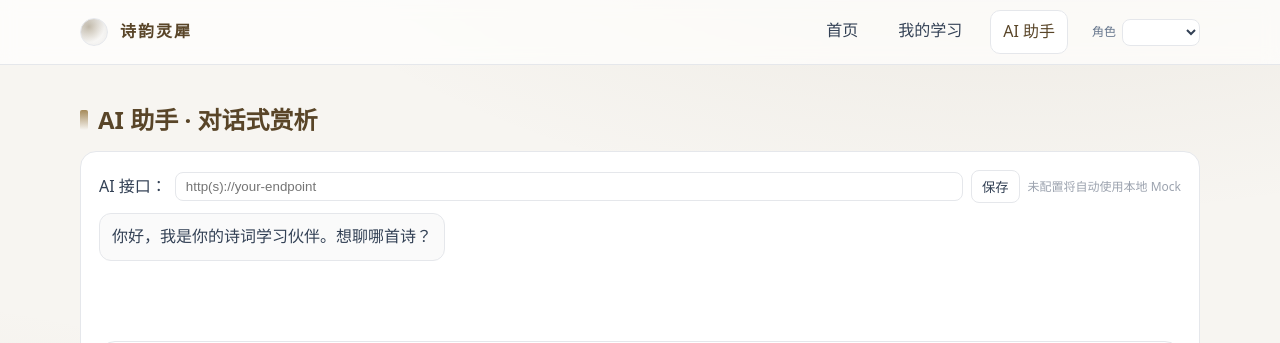
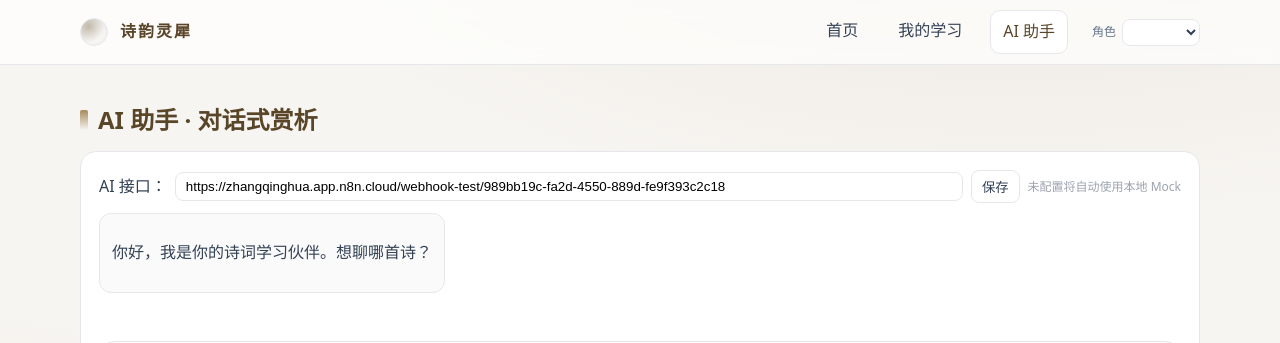
Before and after one commit to 3457124045zqh-netizen/poems, a Vue app: page /assistant in a window 1280 px wide. Shown: the top 343 px of the page. Built offline with nearby package versions, Linux system fonts and the light colour scheme; no server answers; the database is empty; sample sign-in values are in the browser's storage.

Commit message:
连接ai

```diff
--- a/package.json
+++ b/package.json
@@ -12,6 +12,8 @@
     "preview": "vite preview"
   },
   "dependencies": {
+    "dompurify": "^3.3.0",
+    "marked": "^16.4.1",
     "pinia": "^2.3.1",
     "vue": "^3.5.22",
     "vue-router": "^4.4.5"
--- a/src/views/Assistant.vue
+++ b/src/views/Assistant.vue
@@ -1,6 +1,8 @@
 <script setup>
 import { ref, onMounted } from 'vue'
 import { listAIResponses } from '../api/supabase'
+import { marked } from 'marked'
+import DOMPurify from 'dompurify'
 
 const messages = ref([
   { role: 'ai', text: '你好，我是你的诗词学习伙伴。想聊哪首诗？' }
@@ -10,10 +12,76 @@ const aiLogs = ref([])
 onMounted(async () => {
   try { aiLogs.value = await listAIResponses(5) } catch {}
 })
-const API_URL = (typeof localStorage !== 'undefined' && localStorage.getItem('AI_API')) || ''
-const apiInput = ref(API_URL)
+const DEFAULT_N8N_URL = 'https://zhangqinghua.app.n8n.cloud/webhook-test/989bb19c-fa2d-4550-889d-fe9f393c2c18'
+const apiInput = ref((typeof localStorage !== 'undefined' && localStorage.getItem('AI_API')) || DEFAULT_N8N_URL)
 function saveApi() {
   try { localStorage.setItem('AI_API', apiInput.value || '') } catch {}
+}
+
+function formatReply(data) {
+  try {
+    // 如果是纯字符串，尝试解析为 JSON
+    if (typeof data === 'string') {
+      const textTrim = data.trim();
+      if ((textTrim.startsWith('{') && textTrim.endsWith('}')) || (textTrim.startsWith('[') && textTrim.endsWith(']'))) {
+        const parsed = JSON.parse(textTrim);
+        return formatReply(parsed);
+      }
+      // 去除常见转义换行/制表符
+      return textTrim.replace(/\\n/g, '\n').replace(/\\t/g, '  ').replace(/\\"/g, '"');
+    }
+    // 兼容数组返回：如 [ { output: "..." } ]
+    if (Array.isArray(data)) {
+      const first = data[0]
+      if (first && (first.output || first.reply || first.answer)) {
+        return String(first.output || first.reply || first.answer)
+          replace(/\\\\n/g, '\n')
+         .replace(/\\\\t/g, '  ')
+         .replace(/\\\\"/g, '"');
+      }
+      // 若为字符串数组，拼接
+      const merged = data.map(item => (typeof item === 'string' ? item : JSON.stringify(item))).join('');
+      return merged
+        .replace(/\\n/g, '\n')
+        .replace(/\\t/g, '  ')
+        .replace(/\\"/g, '"');
+
+    }
+
+    // 常见字段提取
+    const candidates = [
+      data?.output, data?.reply, data?.answer,
+      data?.data?.output, data?.data?.reply, data?.data?.answer,
+      data?.choices?.[0]?.message?.content,
+      data?.response?.analysis, data?.response?.text, data?.response
+    ].filter(Boolean);
+
+    let text = candidates.length ? candidates[0] : '';
+    if (typeof text !== 'string') text = JSON.stringify(text);
+
+    return (text || '')
+      .replace(/\\n/g, '\n')
+      .replace(/\\t/g, '  ')
+      .replace(/\\"/g, '"');
+  } catch {
+    return (typeof data === 'string' ? data : JSON.stringify(data))
+      .replace(/\\n/g, '\n')
+      .replace(/\\t/g, '  ')
+      .replace(/\\"/g, '"');
+  }
+}
+
+function renderMd(text) {
+  try {
+    const html = marked.parse(typeof text === 'string' ? text : JSON.stringify(text), {
+      gfm: true,
+      breaks: true
+    })
+    const safe = DOMPurify.sanitize(html)
+    return safe && safe.trim() ? safe : String(text || '')
+  } catch {
+    return String(text || '')
+  }
 }
 
 function send() {
@@ -21,16 +89,33 @@ function send() {
   if (!text) return
   messages.value.push({ role: 'user', text })
   input.value = ''
-  // 优先尝试后端接口，失败则使用本地 Mock
-  if (API_URL) {
-    fetch(API_URL, {
+  // 优先尝试后端接口（n8n Webhook），失败则使用本地 Mock
+  const endpoint = (apiInput.value || '').trim()
+  if (endpoint) {
+    fetch(endpoint, {
       method: 'POST',
-      headers: { 'Content-Type': 'application/json' },
-      body: JSON.stringify({ query: text })
-    }).then(r => r.json()).then(data => {
-      const reply = data?.reply || '（占位）我将从意象与情感脉络开始分析。'
-      messages.value.push({ role: 'ai', text: reply })
-    }).catch(() => {
+      headers: {
+        'Content-Type': 'application/json',
+        'Accept': 'application/json, text/plain;q=0.9'
+      },
+      body: JSON.stringify({
+        question: text
+      })
+    })
+    .then(async r => {
+      const raw = await r.text()
+      console.log('[AI raw]', raw)
+      let data
+      try { data = JSON.parse(raw) } catch { data = raw }
+      return data
+    })
+    .then((data) => {
+      const reply = formatReply(data)
+      messages.value.push({ role: 'ai', text: reply || '（占位）我将从意象与情感脉络开始分析。' })
+    })
+    .catch((err) => {
+      console.error('[AI error]', err)
+      messages.value.push({ role: 'ai', text: '【接口异常】已改用占位回复。错误：' + (err?.message || String(err)) })
       setTimeout(() => {
         messages.value.push({ role: 'ai', text: '好的，我会从意象与情感脉络开始分析。' })
       }, 400)
@@ -64,10 +149,11 @@ function send() {
             border:'1px solid var(--border)',
             borderRadius:'12px',
             padding:'10px 12px',
-            color:'var(--ink-soft)'
+            color:'var(--ink-soft)', whiteSpace: m.role==='user' ? 'pre-wrap' : 'normal'
           }"
         >
-          {{ m.text }}
+          <span v-if="m.role==='user'">{{ m.text }}</span>
+          <div v-else class="md" v-html="renderMd(m.text)"></div>
         </div>
       </div>
 
@@ -98,4 +184,17 @@ function send() {
   </div>
 </template>
 
-<style scoped></style>
+<style scoped>
+/* 压缩 AI 消息的 Markdown 段间距 */
+.md {
+  line-height: 1.6;
+  color: var(--ink-soft);
+}
+.md p { margin: 0.4em 0; }
+.md h1, .md h2, .md h3, .md h4, .md h5, .md h6 { margin: 0.5em 0 0.3em; font-weight: 600; }
+.md ul, .md ol { margin: 0.4em 0; padding-left: 1.2em; }
+.md li { margin: 0.2em 0; }
+.md blockquote { margin: 0.5em 0; padding: 0.4em 0.8em; border-left: 3px solid #e5e7eb; color: #6b7280; background: #fafafa; }
+.md code { background: #f5f5f5; padding: 0.1em 0.3em; border-radius: 4px; }
+.md pre { background: #f5f5f5; padding: 0.6em 0.8em; border-radius: 8px; overflow: auto; margin: 0.5em 0; }
+</style>
--- a/src/views/Auth.vue
+++ b/src/views/Auth.vue
@@ -63,4 +63,4 @@ function doLogout() {
   </div>
 </template>
 
-<style scoped></style>
+<style scoped></style>1
```
Also changed, not shown: 1 other file (tests, documents, lock files or other folders).
